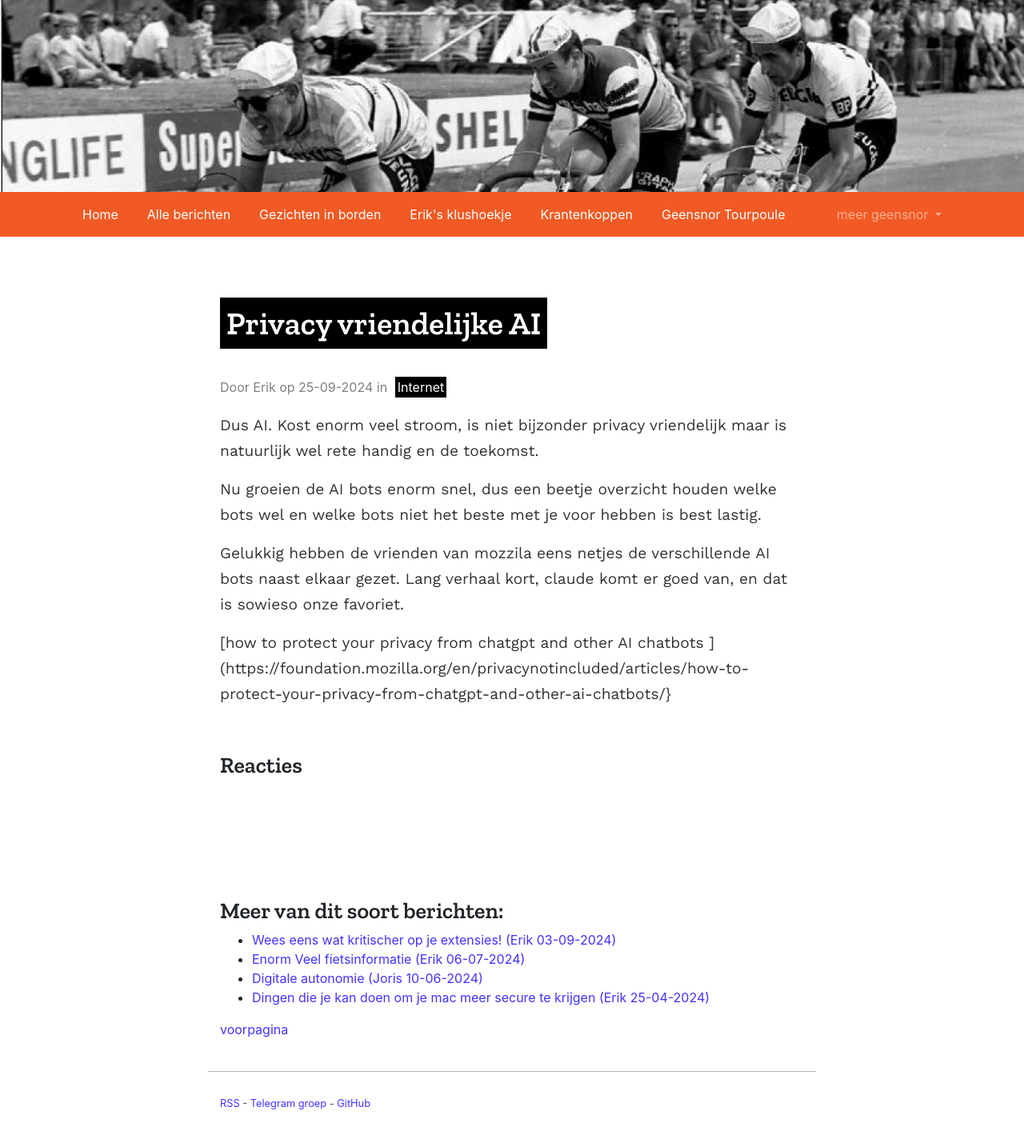
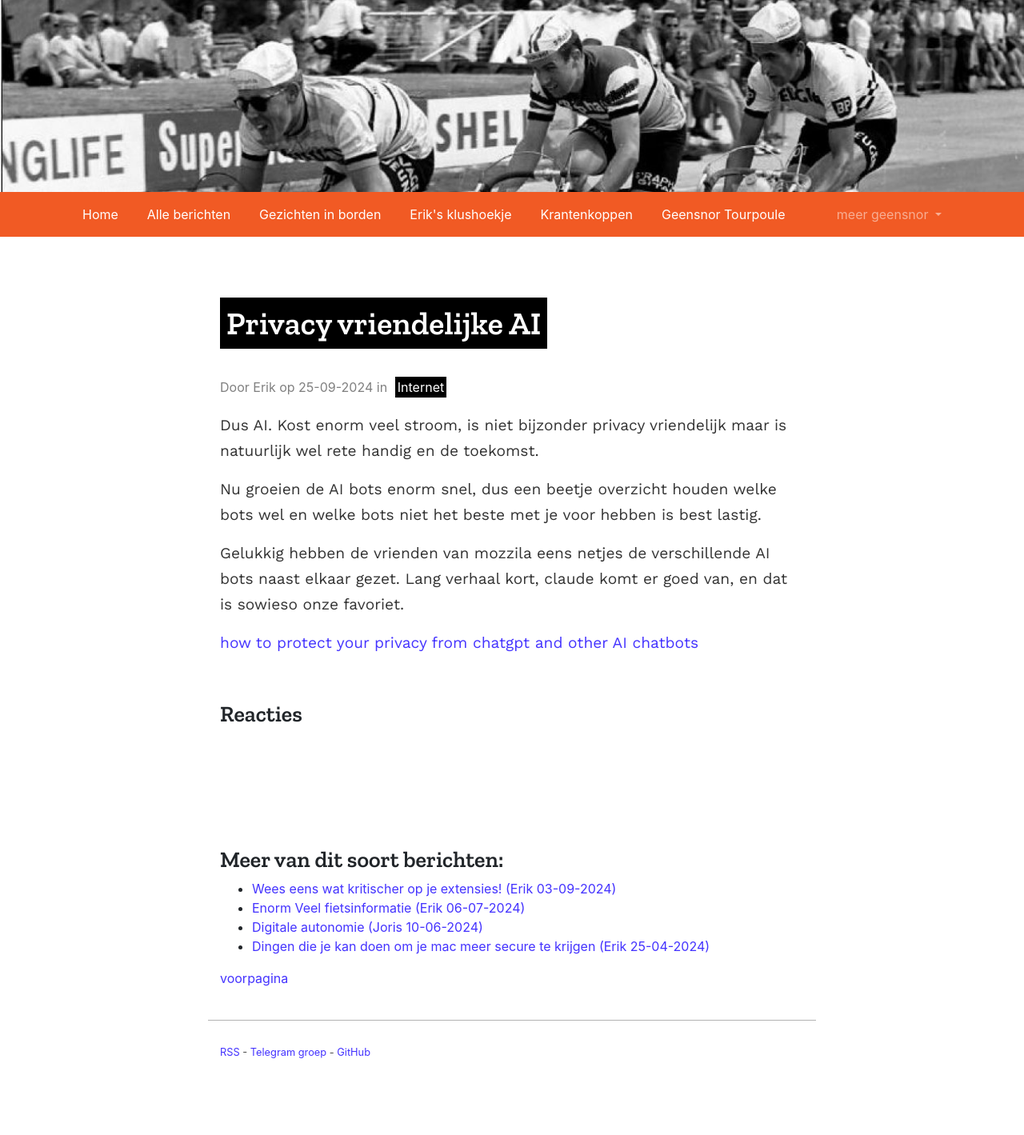
Before and after one commit to geensnor/geensnor.nl, a Jekyll site: the page built from _posts/2024-09-25-privacy-vriendelijke-ai.md, in a window 1280 px wide. Shown: the whole page at 80% size. Built offline with Jekyll 4.4.1, drawn with Linux system fonts in a browser that asks for light colours; comment, search, counter and statistics services are not loaded; after the commit the page ends 1355 px from its top, so only the background shows below that.

Commit message:
Update 2024-09-25-privacy-vriendelijke-ai.md

```diff
--- a/_posts/2024-09-25-privacy-vriendelijke-ai.md
+++ b/_posts/2024-09-25-privacy-vriendelijke-ai.md
@@ -10,4 +10,4 @@ Nu groeien de AI bots enorm snel, dus een beetje overzicht houden welke bots wel
 
 Gelukkig hebben de vrienden van mozzila eens netjes de verschillende AI bots naast elkaar gezet. Lang verhaal kort, claude komt er goed van, en dat is sowieso onze favoriet.
 
-[how to protect your privacy from chatgpt and other AI chatbots ](https://foundation.mozilla.org/en/privacynotincluded/articles/how-to-protect-your-privacy-from-chatgpt-and-other-ai-chatbots/}
+[how to protect your privacy from chatgpt and other AI chatbots](https://foundation.mozilla.org/en/privacynotincluded/articles/how-to-protect-your-privacy-from-chatgpt-and-other-ai-chatbots/)
```
